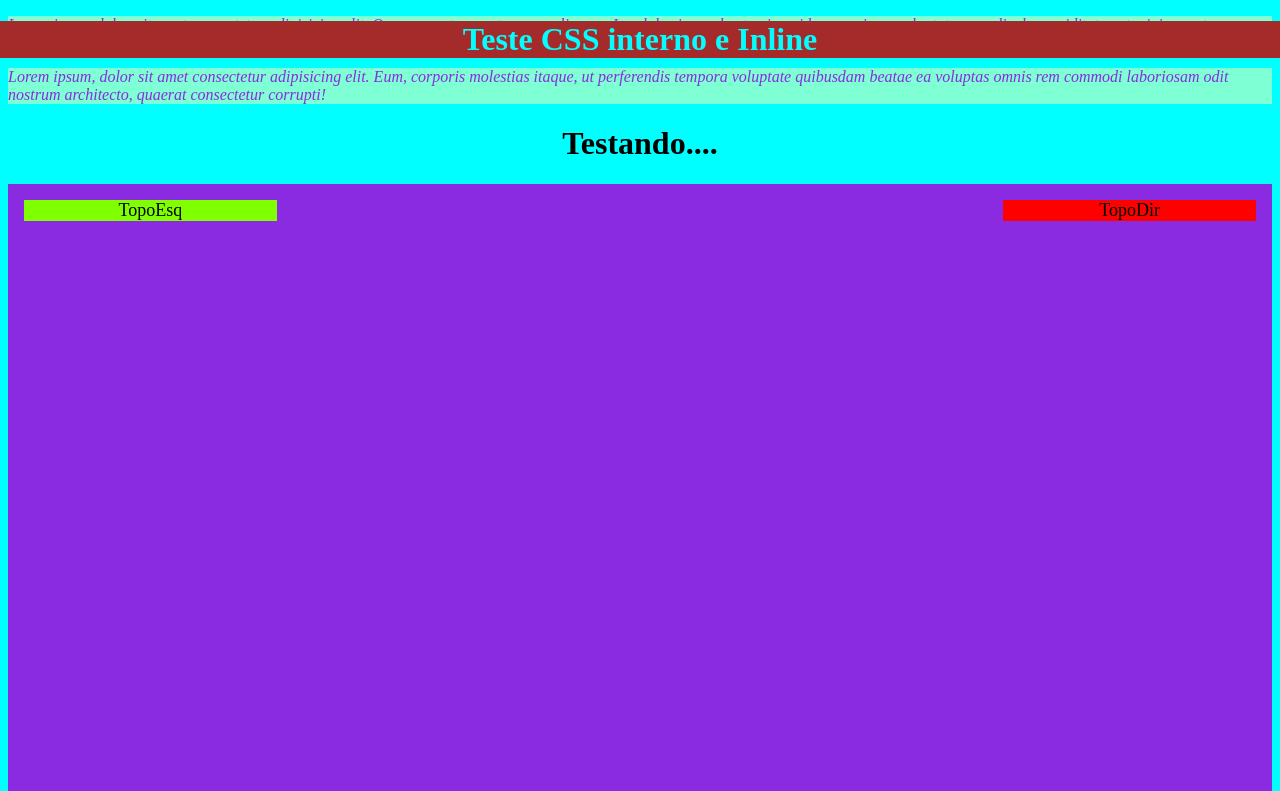
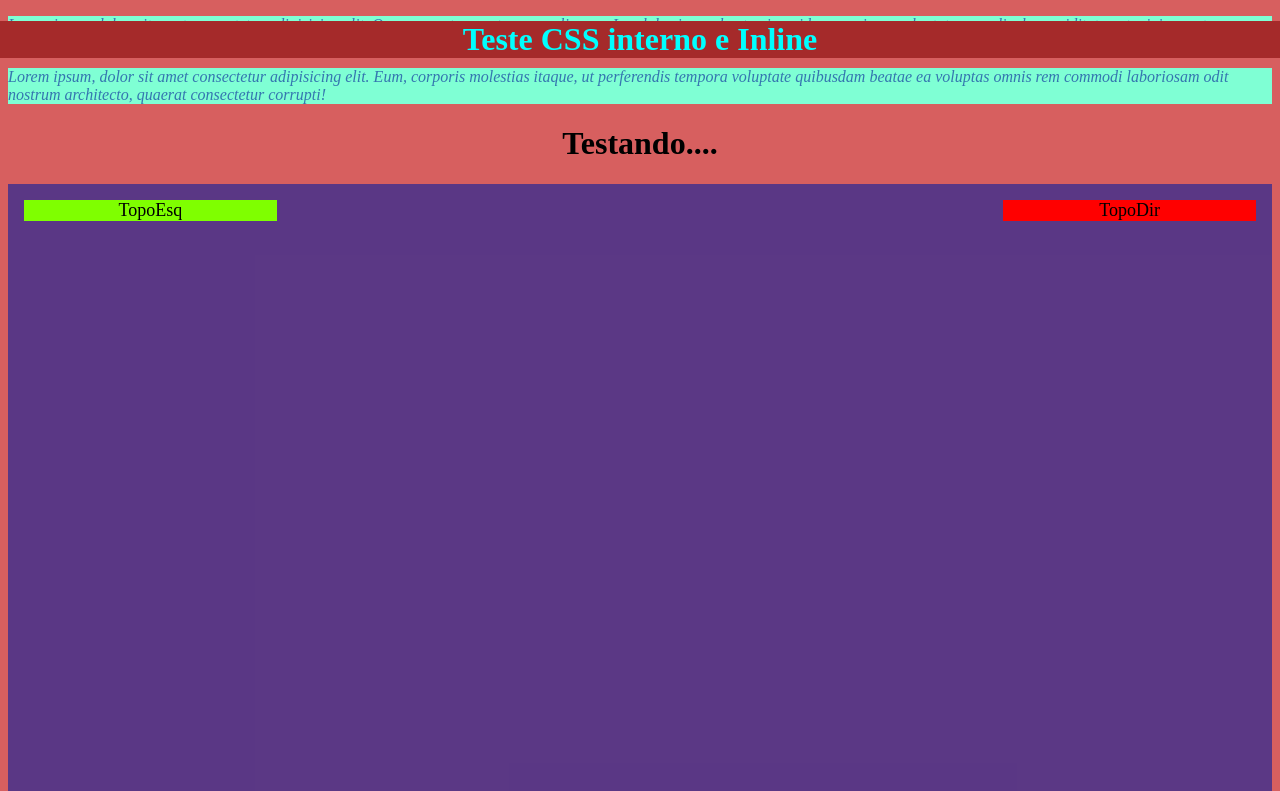
Before and after one commit to projetosyas/Meu-Primeiro-Site, a plain HTML site: page testescss.html in a window 1280 px wide. Shown: the top 791 px of the page. Drawn offline with Linux system fonts and the light colour scheme.

Commit message:
mudei tudo

```diff
--- a/testescss.html
+++ b/testescss.html
@@ -6,8 +6,9 @@
     <meta name="viewport" content="width=device-width, initial-scale=1.0">
     <title> Teste CSS interno e Inline </title>
     <style>
+
 body{
-    background-color: aqua;
+    background-color: rgba(196, 15, 15, 0.664);
 }
 
 h1{
@@ -15,12 +16,12 @@ h1{
     font-weight: bold;
 }
 p{
-    color: blueviolet;
+    color: rgba(14, 47, 156, 0.658);
 }
 
 .container{
     position:relative;
-    background-color: blueviolet;
+    background-color: rgba(28, 36, 153, 0.664);
     width: 100%;
     height: 1220px;
     text-align: center;
```
